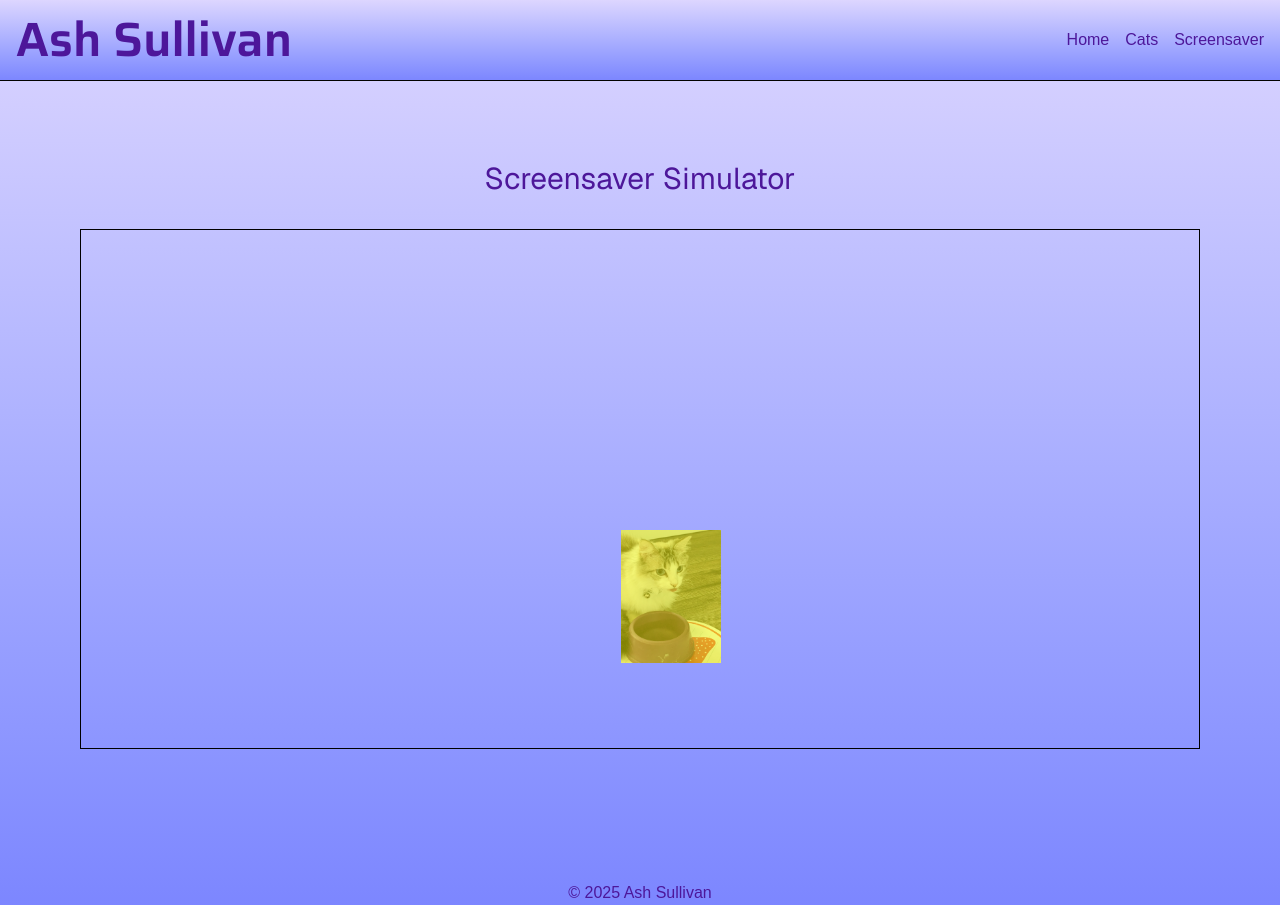
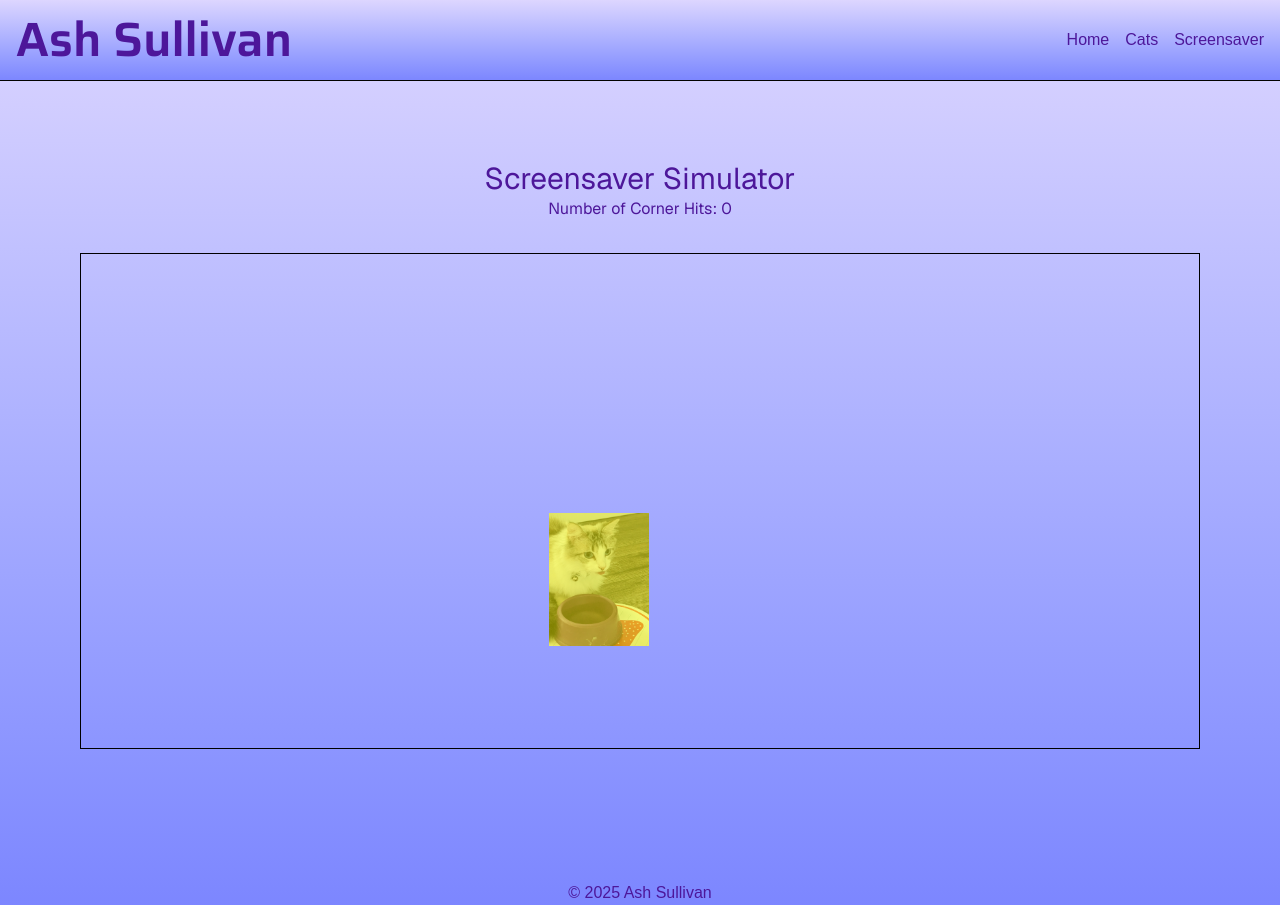
Before and after one commit to ash-sullivan/ashsullivan.com, a Next.js app: page /screensaver in a window 1280 px wide. Built offline with nearby package versions, Linux system fonts and the light colour scheme.

Commit message:
broken ai code

```diff
--- a/src/app/screensaver/page.tsx
+++ b/src/app/screensaver/page.tsx
@@ -1,10 +1,9 @@
 "use client";
 
-import { useState, useEffect } from 'react';
+import { useState, useEffect } from "react";
 import Image from "next/image";
 
 const IMAGE_COLORS = ["red", "orange", "yellow", "green", "blue", "purple"];
-
 const IMAGE_DIMENSIONS = { HEIGHT: 100, WIDTH: 100 };
 
 // Shamelessly stolen from MDN
@@ -13,21 +12,25 @@ function getRandomInt(min: number, max: number) {
   const maxFloored = Math.floor(max);
   return Math.floor(Math.random() * (maxFloored - minCeiled) + minCeiled); // The maximum is exclusive and the minimum is inclusive
 }
+// Utility to pick a new color, avoiding the currently selected one
+const pickNewColor = (currentColor: string) => {
+  const availableColors = IMAGE_COLORS.filter((color) => color !== currentColor);
+  return availableColors[getRandomInt(0, availableColors.length)];
+};
 
 export default function Screensaver() {
-
   const [imageOverlayColor, setImageOverlayColor] = useState("blue");
   const [movementVector, setMovementVector] = useState({ x: 0, dx: 10, y: 0, dy: 10 });
+  const [cornerHits, setCornerHits] = useState(0);
 
+  // Handles movement and collision detection
+  const updateMovement = (prevVector: typeof movementVector) => {
+    const boxWidth = document.querySelector("main")?.clientWidth ?? window.innerWidth;
+    const boxHeight = document.querySelector("main")?.clientHeight ?? window.innerHeight;
 
-  // Animation, could probably add magnitude math in here if I remembered vectors
-  useEffect(() => {
-    const interval = setInterval(() => {
-      setMovementVector((prevVector) => {
-        const boxWidth = document.querySelector('main')?.clientWidth ?? window.innerWidth;
-        const boxHeight = document.querySelector('main')?.clientHeight ?? window.innerHeight;
-        const imageWidth = IMAGE_DIMENSIONS.WIDTH;
-        const imageHeight = IMAGE_DIMENSIONS.HEIGHT;
+    const imageElement = document.querySelector("img");
+    const actualImageWidth = imageElement?.getBoundingClientRect().width ?? IMAGE_DIMENSIONS.WIDTH;
+    const actualImageHeight = imageElement?.getBoundingClientRect().height ?? IMAGE_DIMENSIONS.HEIGHT;
 
     const nextPosition = {
       x: prevVector.x + prevVector.dx,
@@ -36,33 +39,50 @@ export default function Screensaver() {
       dy: prevVector.dy,
     };
 
-        // Kinda sloppy but basically force it to pick a new color that isn't the current one
-        function pickANewColor() {
-          return IMAGE_COLORS.filter(color => color !== imageOverlayColor)[getRandomInt(0, IMAGE_COLORS.length - 1)];
-        }
+    let collisionDetected = false;
+
+    const hasXCollision = nextPosition.x <= 0 || nextPosition.x >= boxWidth - actualImageWidth;
+    const hasYCollision = nextPosition.y <= 0 || nextPosition.y >= boxHeight - actualImageHeight;
 
     // Check horizontal boundaries
-        if (nextPosition.x <= 0 || nextPosition.x + imageWidth >= boxWidth) {
-          nextPosition.dx = nextPosition.x >= 0 ? getRandomInt(-10, 0) : getRandomInt(0, 10); // Reverse horizontal direction
-          setImageOverlayColor(pickANewColor());
+    if (hasXCollision) {
+      nextPosition.dx = nextPosition.dx > 0 ? getRandomInt(-10, 0) : getRandomInt(0, 10); // reverse horizontal direction
+      collisionDetected = true;
     }
 
     // Check vertical boundaries
-        if (nextPosition.y <= 0 || nextPosition.y + imageHeight >= boxHeight) {
-          nextPosition.dy = nextPosition.y >= 0 ? getRandomInt(-10, 0) : getRandomInt(0, 10); // Reverse vertical direction
-          setImageOverlayColor(pickANewColor());
+    if (hasYCollision) {
+      nextPosition.dy = nextPosition.dy > 0 ? getRandomInt(-10, 0) : getRandomInt(0, 10); // reverse vertical direction
+      collisionDetected = true;
+    }
+
+    // Update overlay color and corner hits if a collision is detected
+    if (collisionDetected) {
+      setImageOverlayColor((currentColor) => pickNewColor(currentColor));
+    }
+
+    if (hasXCollision && hasYCollision) {
+      setCornerHits((hits) => hits + 1);
     }
 
     return nextPosition;
-      });
-    }, 100);
+  };
+
+  // Animation effect
+  useEffect(() => {
+    const interval = setInterval(() => {
+      setMovementVector(updateMovement);
+    }, 32);
 
     return () => clearInterval(interval);
   }, []);
 
   return (
     <div className="grid grid-rows-[auto_1fr_20px] min-h-screen p-8 pb-4 gap-8 sm:p-20 font-[family-name:var(--font-geist-sans)]">
+      <header>
         <h1 className="text-3xl text-center">Screensaver Simulator</h1>
+        <h2 className="text-center">Number of Corner Hits: {cornerHits}</h2>
+      </header>
       <main className="flex flex-col gap-[32px] items-center sm:items-start border border-black">
         <div style={{ transform: `translate(${movementVector.x}px, ${movementVector.y}px)` }}>
           <div className="relative">
@@ -70,7 +90,7 @@ export default function Screensaver() {
               className="absolute inset-0"
               style={{
                 backgroundColor: imageOverlayColor,
-                opacity: 0.5
+                opacity: 0.5,
               }}
             />
             <Image
```
Lines whose indentation alone changed are shown as unchanged.
